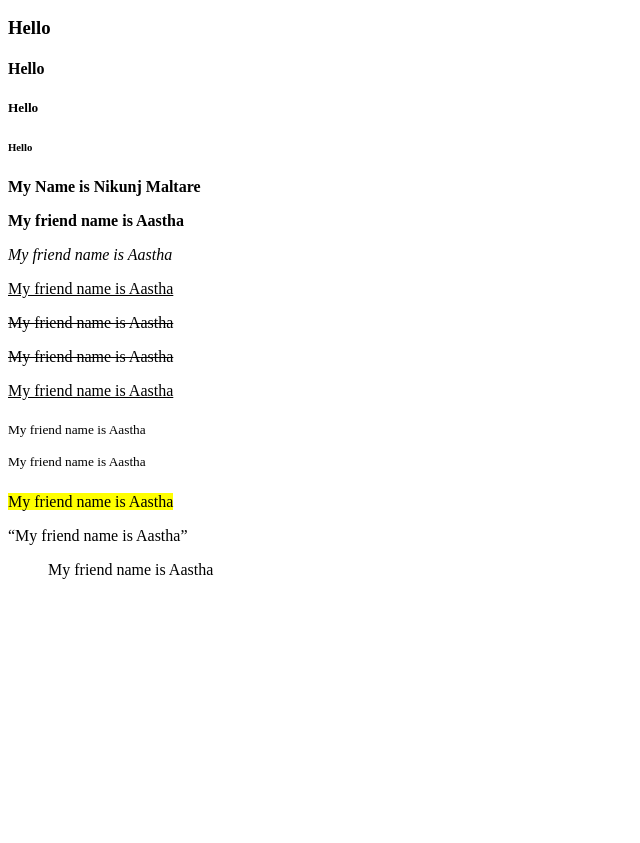
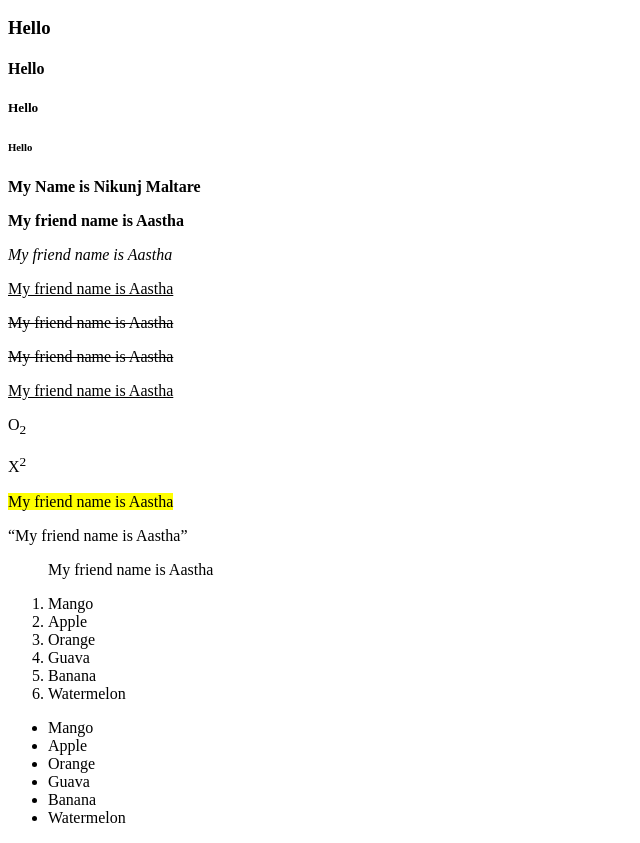
Before and after one commit to NIKUNJMALTARE/MERN, a plain HTML site: page index.html in a window 1280 px wide. Shown: the part 136-979 px from the top of the page, without its empty margins (0-640 px from the left). Before the commit the page ends 800 px from the top, so only its background shows below. Drawn offline with Linux system fonts and the light colour scheme.

Commit message:
used list tag

```diff
--- a/index.html
+++ b/index.html
@@ -20,10 +20,28 @@
     <p><s>My friend name is Aastha</s></p>
     <p><del>My friend name is Aastha</del></p>
     <p><ins>My friend name is Aastha</ins></p>
-    <p><sub>My friend name is Aastha</sub></p>
-    <p><sup>My friend name is Aastha</sup></p>
+    <p>O<sub>2</sub></p>
+    <p>X<sup>2</sup></p>
     <p><mark>My friend name is Aastha</mark></p>
     <p><q>My friend name is Aastha</q></p>
     <p><blockquote>My friend name is Aastha</blockquote></p>
+
+    <ol>
+        <li>Mango</li>
+        <li>Apple</li>
+        <li>Orange</li>
+        <li>Guava</li>
+        <li>Banana</li>
+        <li>Watermelon</li>
+    </ol>
+
+    <ul>
+        <li>Mango</li>
+        <li>Apple</li>
+        <li>Orange</li>
+        <li>Guava</li>
+        <li>Banana</li>
+        <li>Watermelon</li>
+    </ul>
 </body>
 </html>
```
